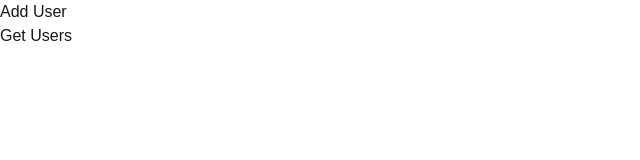
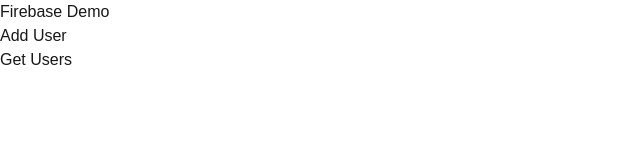
Before and after one commit to Millagoss/lizard, a Next.js app: page / in a window 1280 px wide. Shown: the top 160 px of the page, without its empty margins (0-640 px from the left). Built offline with nearby package versions, Linux system fonts and the light colour scheme; no server answers.

Commit message:
feat: Add header to home page with title for Firebase demo

```diff
--- a/src/app/page.tsx
+++ b/src/app/page.tsx
@@ -8,7 +8,10 @@
   const [body, setBody] = useState("");
 
   return (
-    <div className="flex">
+    <div>
+      <div className="h-16 p-4 flex items-center border-b border-gray-200 w-full">
+        <h1 className="text-xl font-bold">Firebase Demo</h1>
+      </div>
       <div className="w-44 py-4 min-h-screen h-full border-r border-gray-300">
         <h1
           className={`hover:bg-gray-600 p-3 cursor-pointer transition-all ${
```
